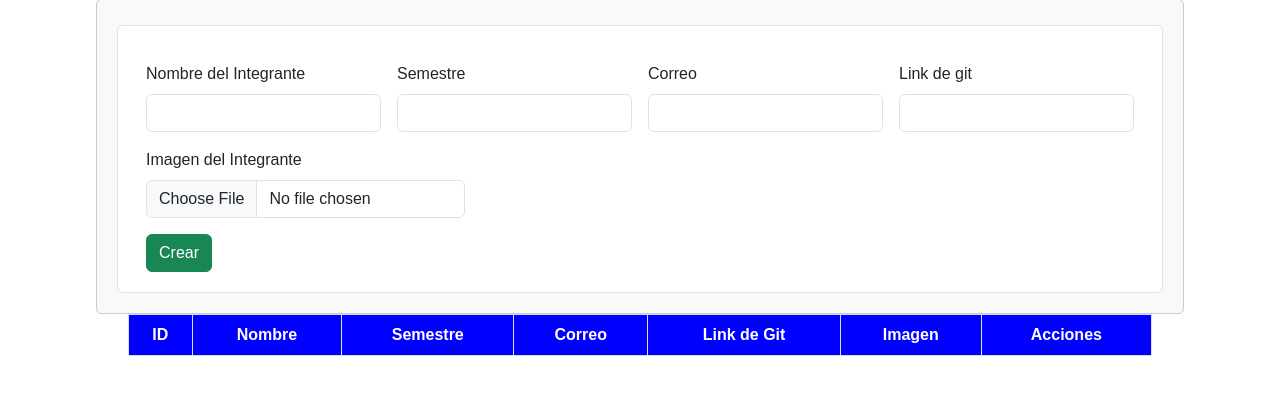
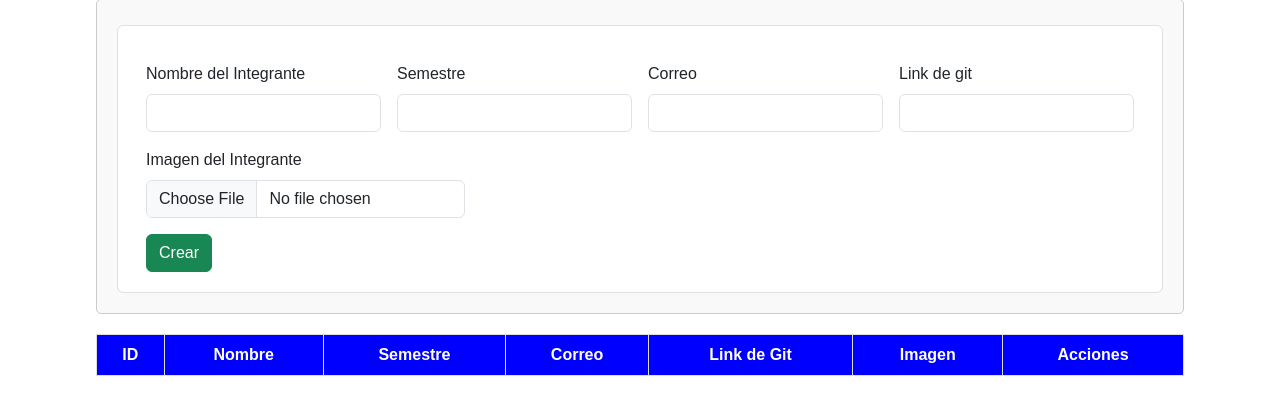
Before and after one commit to MiguelBonilla-sys/HL3.0, a Django app: template blog/templates/blog/AdminIntegrantes.html in a window 1280 px wide. Shown: the part 179-594 px from the top of the page. Run offline with Django 3.2, Linux system fonts and the light colour scheme; the template is opened without the code that fills it, so the values that code supplies are empty.

Commit message:
modified:   blog/static/css/blog/StyleAdminIntegrantes.css

```diff
--- a/blog/static/css/blog/StyleAdminIntegrantes.css
+++ b/blog/static/css/blog/StyleAdminIntegrantes.css
@@ -73,9 +73,9 @@ form.row.g-3.needs-validationPro {
 }
 
 table {
-    margin: auto;
+    margin: 20px auto 0;
     border-collapse: collapse;
-    width: 80%;
+    width: 85%;
 }
 
 th,
```
